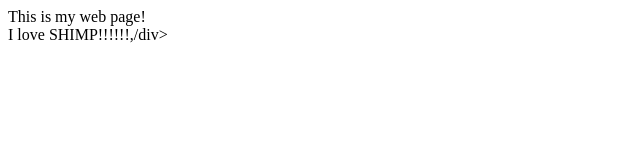
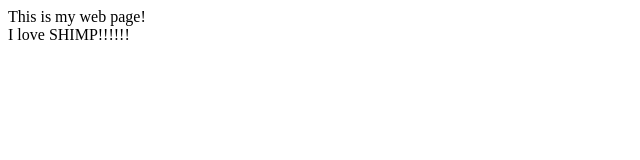
Before and after one commit to czearing/FirstWebPage, a plain HTML site: page index.html in a window 1280 px wide. Shown: the full height of the page, 0-640 px from the left. Drawn offline with Linux system fonts and the light colour scheme.

Commit message:
i love shrimp

```diff
--- a/index.html
+++ b/index.html
@@ -1,7 +1,7 @@
 <html>
 <body>
 <div>This is my web page!</div>
-<div>I love SHIMP!!!!!!,/div>
+<div>I love SHIMP!!!!!!</div>
 
 
 
```
